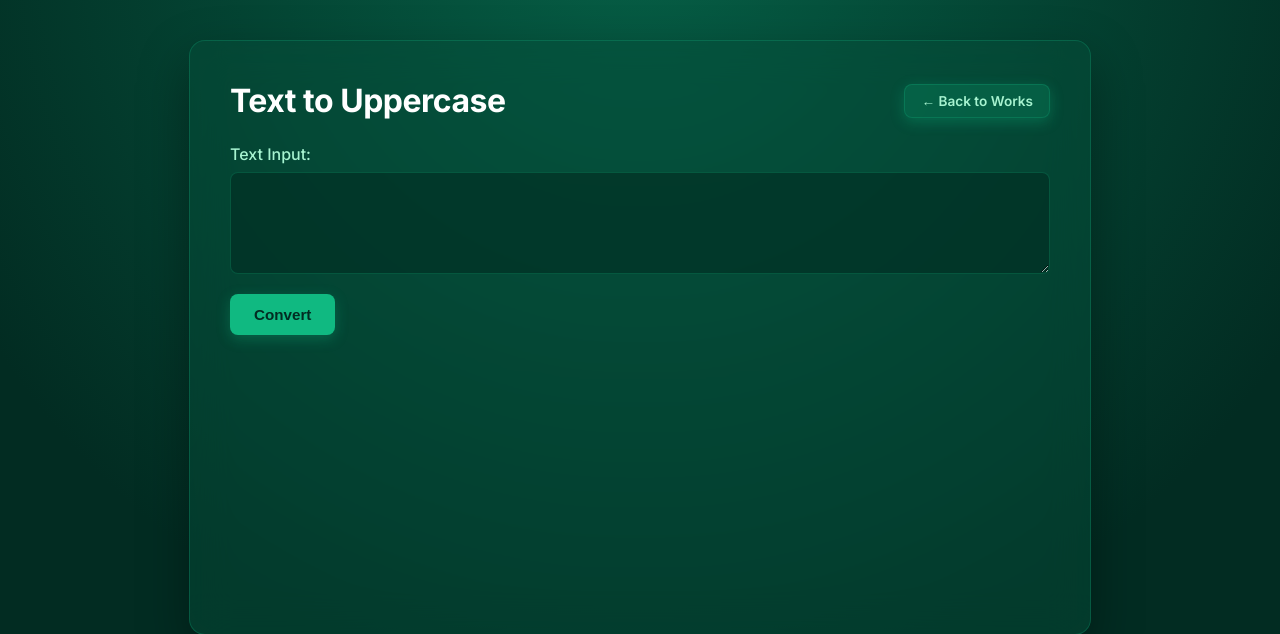
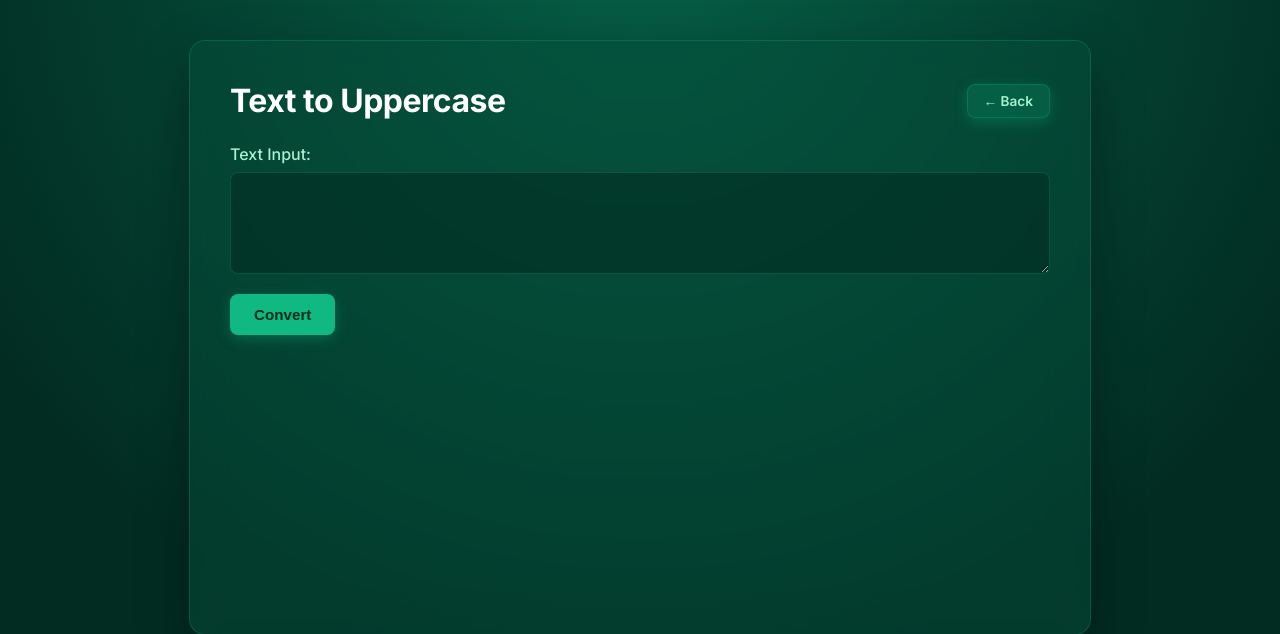
Before and after one commit to danielabrenica2009-lgtm/my_portfolio_, a Flask app: page /works/touppercase in a window 1280 px wide. Shown: the part 70-704 px from the top of the page. Run offline with Flask 3, Linux system fonts and the light colour scheme.

Commit message:
change word

```diff
--- a/templates/touppercase.html
+++ b/templates/touppercase.html
@@ -5,7 +5,7 @@
 <div style="display: flex; justify-content: space-between; align-items: center; margin-bottom: 1.5rem;">
     <h1 style="margin: 0;">Text to Uppercase</h1>
     <a href="{{ url_for('works') }}" class="btn" style="padding: 0.5rem 1rem; font-size: 0.85rem; background: rgba(16, 185, 129, 0.2); color: var(--text-muted); border: 1px solid var(--border-glass);">
-        &#8592; Back to Works
+        &#8592; Back
     </a>
 </div>
 
```
